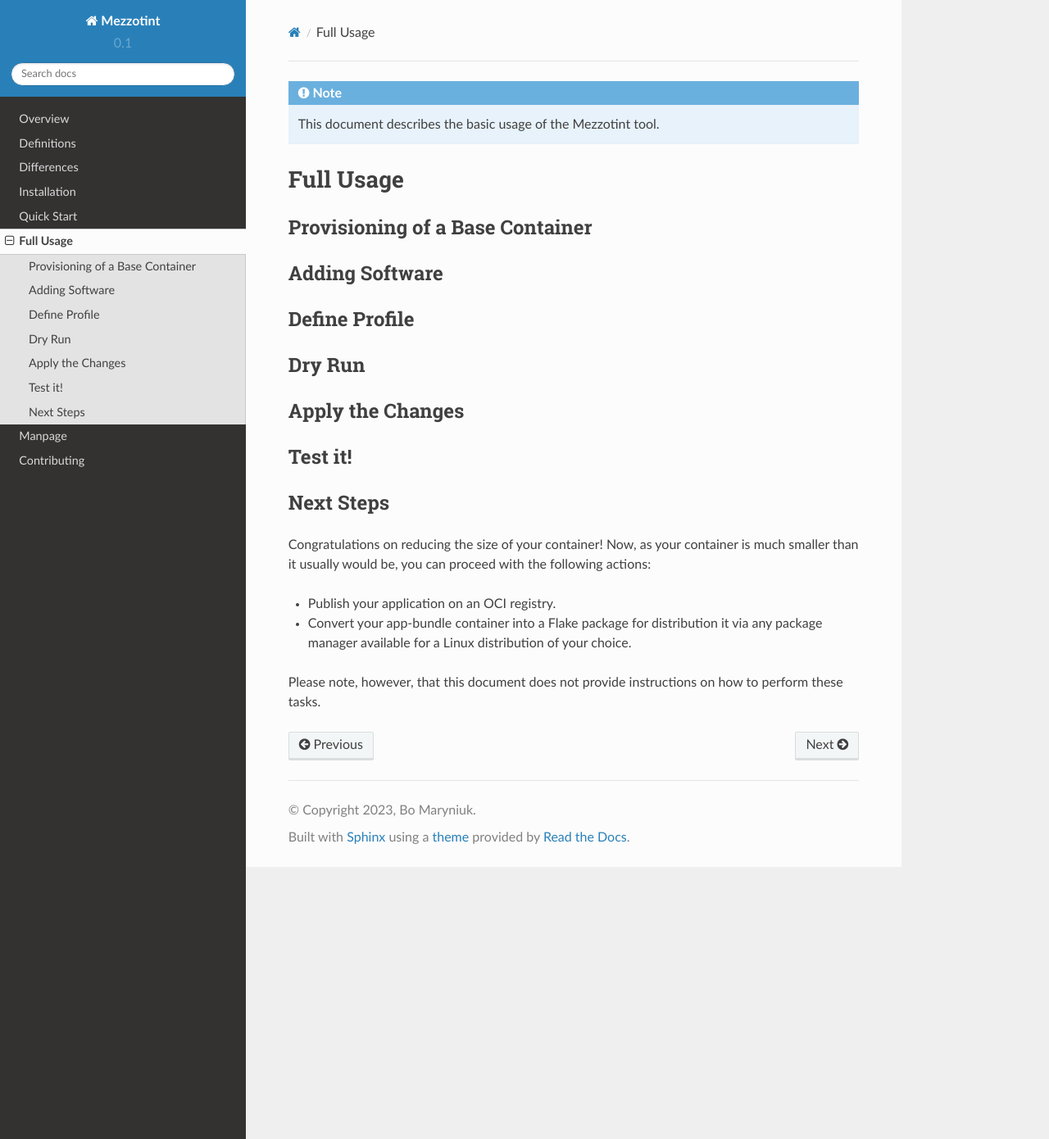
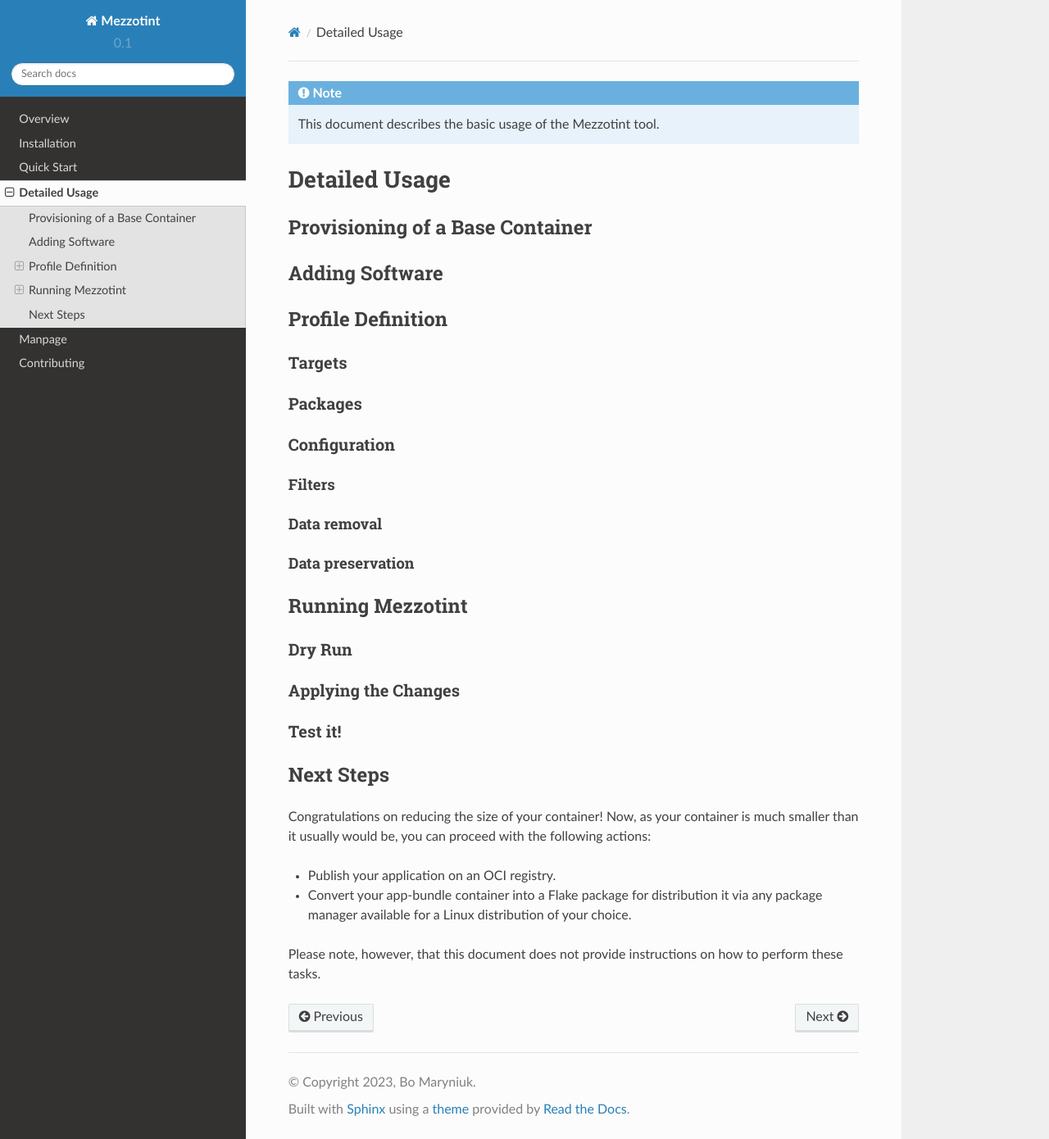
Before and after one commit to tinythings/mezzotint, a Sphinx documentation site: the page built from docs/usage.rst, in a window 1280 px wide and 1390 px high. Shown: the whole window at 82% size. Built offline with Sphinx 7.4.7 and the Read the Docs theme 2.0.0, drawn with Linux system fonts in a browser that asks for light colours.

Commit message:
Update TOC for be more consistent and structured

```diff
--- a/docs/usage.rst
+++ b/docs/usage.rst
@@ -1,9 +1,8 @@
 .. note::
     This document describes the basic usage of the Mezzotint tool.
 
-Full Usage
-==========
-
+Detailed Usage
+==============
 
 Provisioning of a Base Container
 --------------------------------
@@ -11,17 +10,39 @@
 Adding Software
 ---------------
 
-Define Profile
---------------
+Profile Definition
+------------------
+
+Targets
+^^^^^^^
+
+Packages
+^^^^^^^^
+
+Configuration
+^^^^^^^^^^^^^
+
+Filters
+"""""""
+
+Data removal
+""""""""""""
+
+Data preservation
+"""""""""""""""""
+
+
+Running Mezzotint
+-----------------
 
 Dry Run
--------
+^^^^^^^
 
-Apply the Changes
------------------
+Applying the Changes
+^^^^^^^^^^^^^^^^^^^^
 
 Test it!
---------
+^^^^^^^^
 
 Next Steps
 ----------
```
Also changed, not shown: docs/overview.rst (+13 -13 lines).
